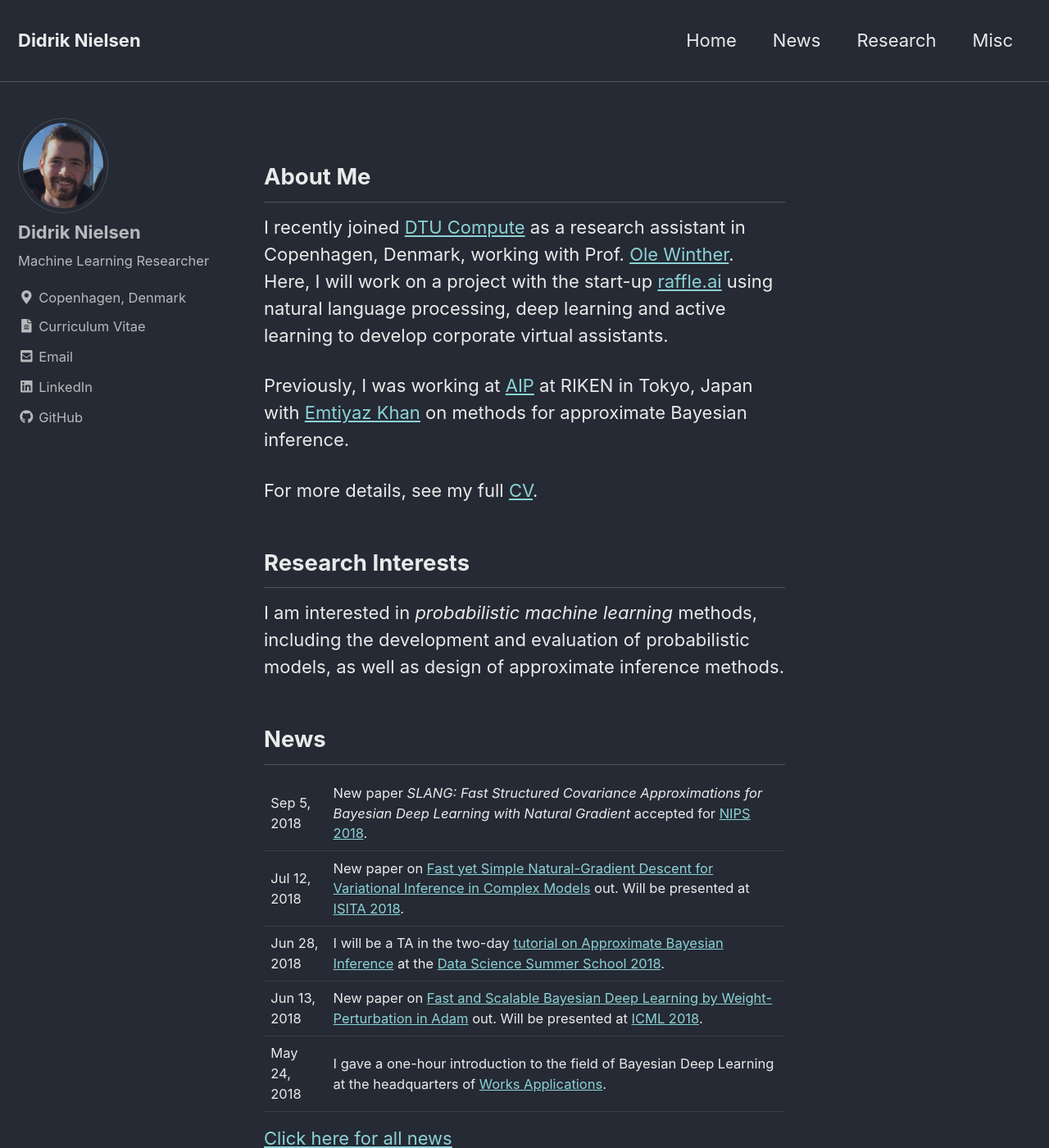
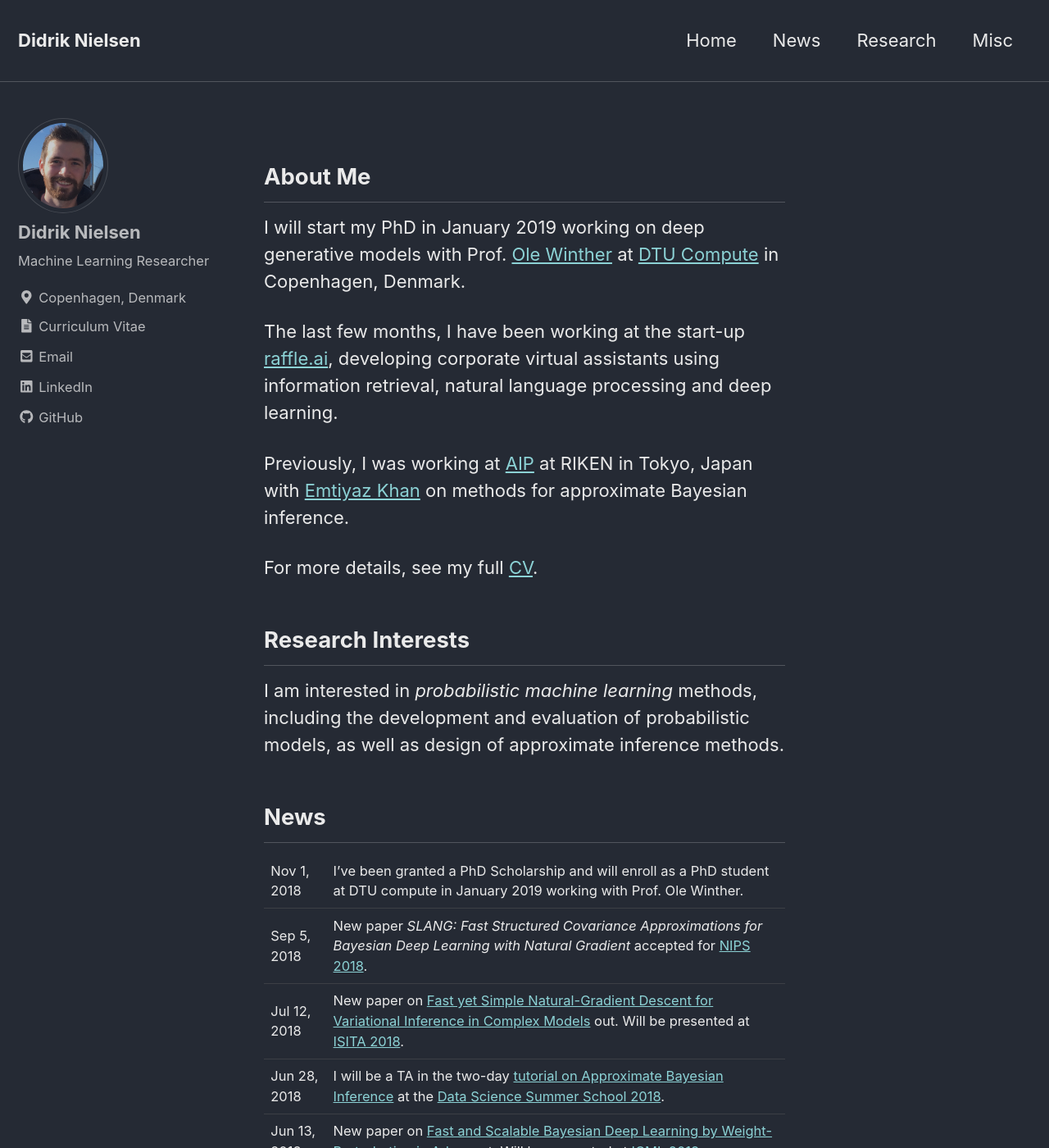
Before and after one commit to didriknielsen/didriknielsen.github.io, a Jekyll site: the page built from index.html, in a window 1280 px wide and 1400 px high. Shown: the whole window at 82% size. Built offline with Jekyll 4.4.1, drawn with Linux system fonts in a browser that asks for light colours; nearby versions of some CDN libraries; the list of posts is cut into pages by our own code.

Commit message:
Update with PhD

```diff
--- a/_includes/mainpage.md
+++ b/_includes/mainpage.md
@@ -1,12 +1,10 @@
 ## About Me
 
-I recently joined [DTU Compute](http://www.compute.dtu.dk/english) as a research assistant in Copenhagen, Denmark, working with Prof. [Ole Winther](http://cogsys.imm.dtu.dk/staff/winther/).
-Here, I will work on a project with the start-up [raffle.ai](http://raffle.ai/) using natural language processing, deep learning and active learning to develop corporate virtual assistants.
+I will start my PhD in January 2019 working on deep generative models with Prof. [Ole Winther](http://cogsys.imm.dtu.dk/staff/winther/) at [DTU Compute](http://www.compute.dtu.dk/english) in Copenhagen, Denmark.
+
+The last few months, I have been working at the start-up [raffle.ai](http://raffle.ai/), developing corporate virtual assistants using information retrieval, natural language processing and deep learning.
 
 Previously, I was working at [AIP](http://www.riken.jp/en/research/labs/aip/) at RIKEN in Tokyo, Japan with [Emtiyaz Khan](https://emtiyaz.github.io/) on methods for approximate Bayesian inference.
-
-<!-- Previously, I was a research assistant at the [Center for Advanced Intelligence Project (AIP)](http://www.riken.jp/en/research/labs/aip/) at RIKEN in Tokyo, Japan.
-At AIP, I was working with [Emtiyaz Khan](https://emtiyaz.github.io/) on methods for approximate Bayesian inference, with a focus on variational methods and Bayesian deep learning. -->
 
 For more details, see my full [CV](/files/cv.pdf).
 
@@ -14,11 +12,6 @@ For more details, see my full [CV](/files/cv.pdf).
 
 I am interested in *probabilistic machine learning* methods, including the development and evaluation of probabilistic models, as well as design of approximate inference methods.
 
-<!-- More specifically, my recent work has been related to:
-* Variational inference
-* Deep learning
-* Natural gradient methods -->
-
 ## News
 
 {% include news.html %}
```
Also changed, not shown: _news/phd_accepted.md (added, +5 -0 lines), 1 other file.
